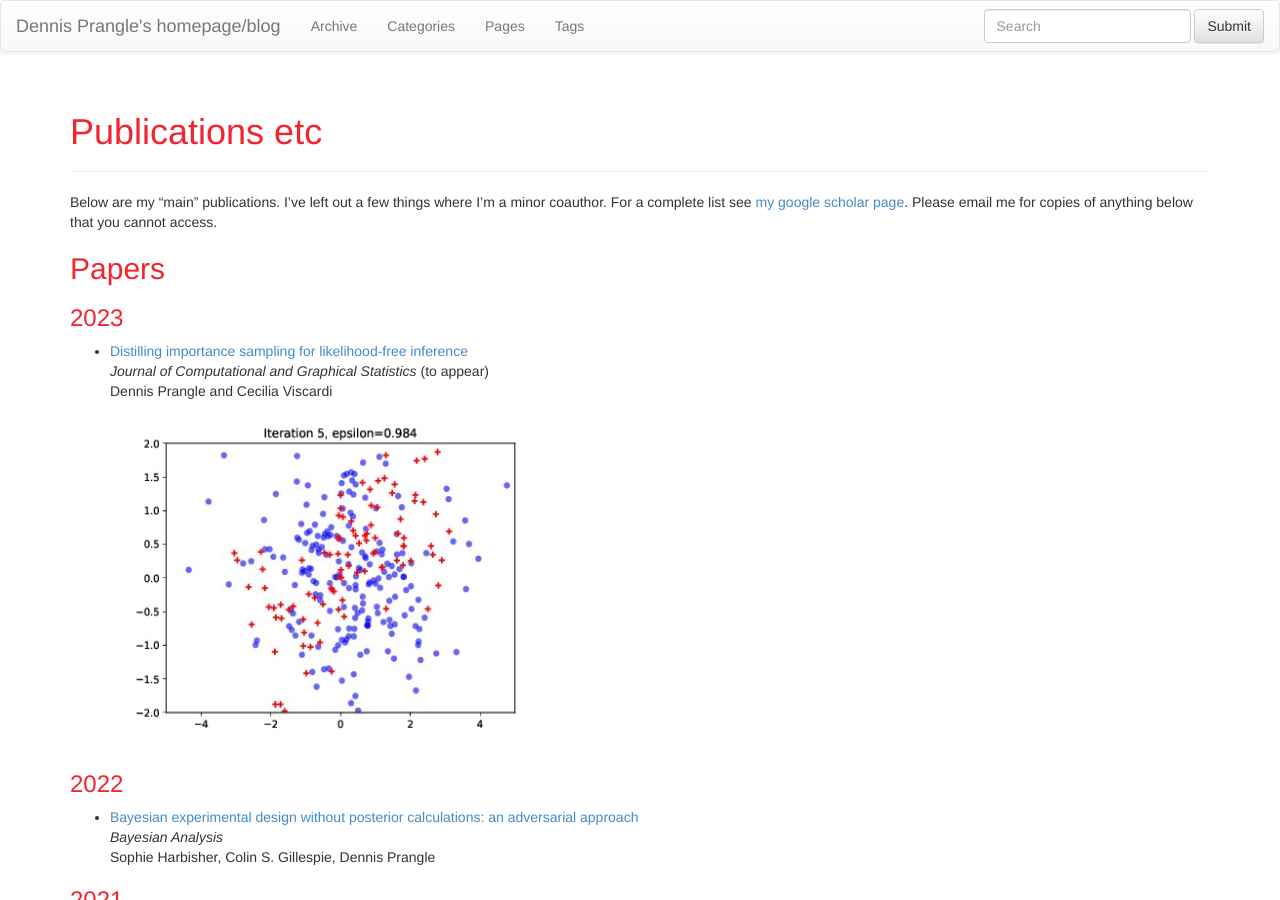
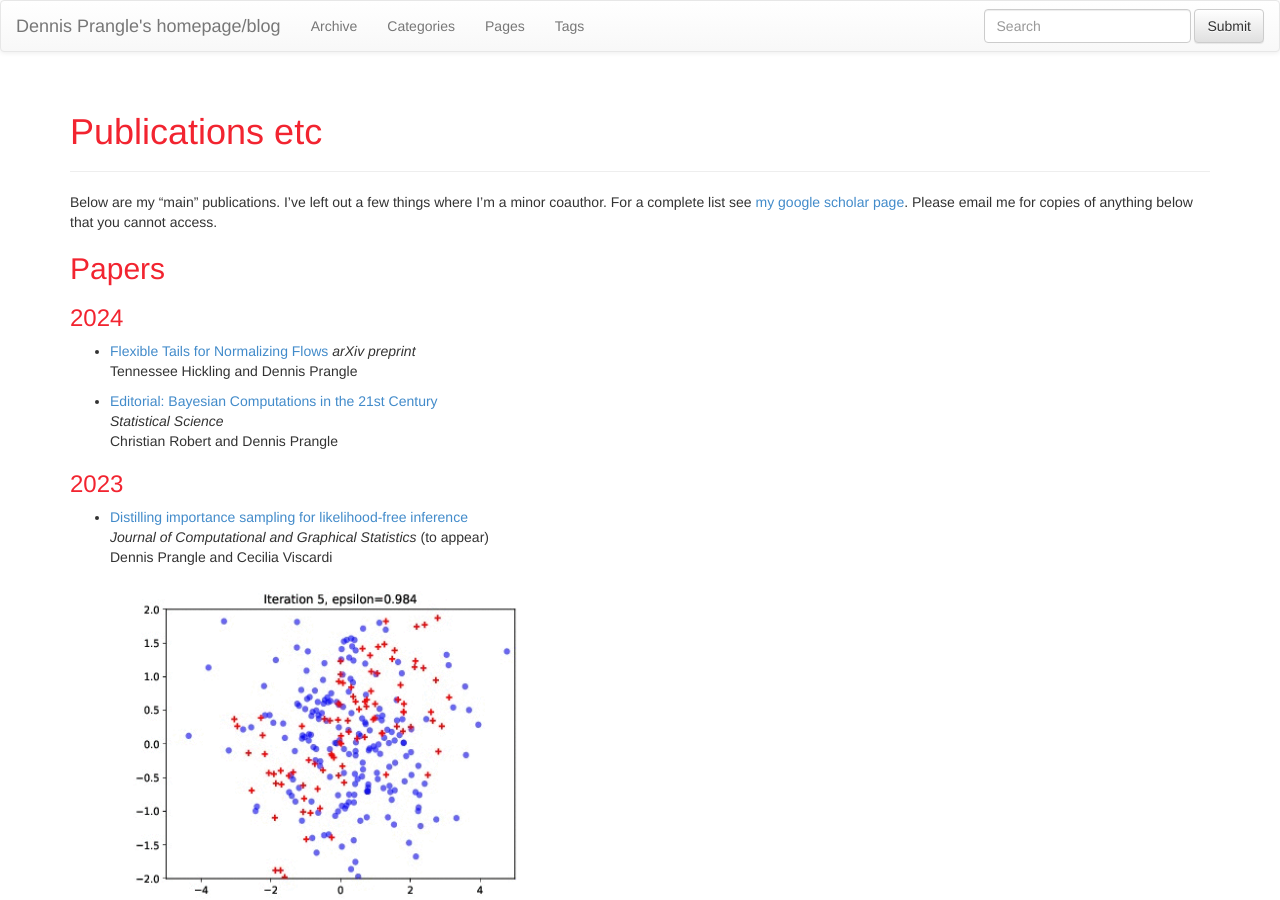
Before and after one commit to dennisprangle/dennisprangle.github.io, a Jekyll site: the page built from pub.md, in a window 1280 px wide and 900 px high. Built offline with Jekyll 4.4.1, drawn with Linux system fonts in a browser that asks for light colours; nearby versions of some CDN libraries.

Commit message:
Update publications

```diff
--- a/pub.md
+++ b/pub.md
@@ -10,6 +10,16 @@ Please email me for copies of anything below that you cannot access.
 
 Papers
 ------
+
+### 2024
+
+- [Flexible Tails for Normalizing Flows](https://arxiv.org/abs/2406.16971)
+*arXiv preprint*
+Tennessee Hickling and Dennis Prangle
+
+- [Editorial: Bayesian Computations in the 21st Century](https://projecteuclid.org/journals/statistical-science/volume-39/issue-1/Editorial-Bayesian-Computations-in-the-21st-Century/10.1214/23-STS920.short)
+*Statistical Science*
+Christian Robert and Dennis Prangle
 
 ### 2023
 
```
